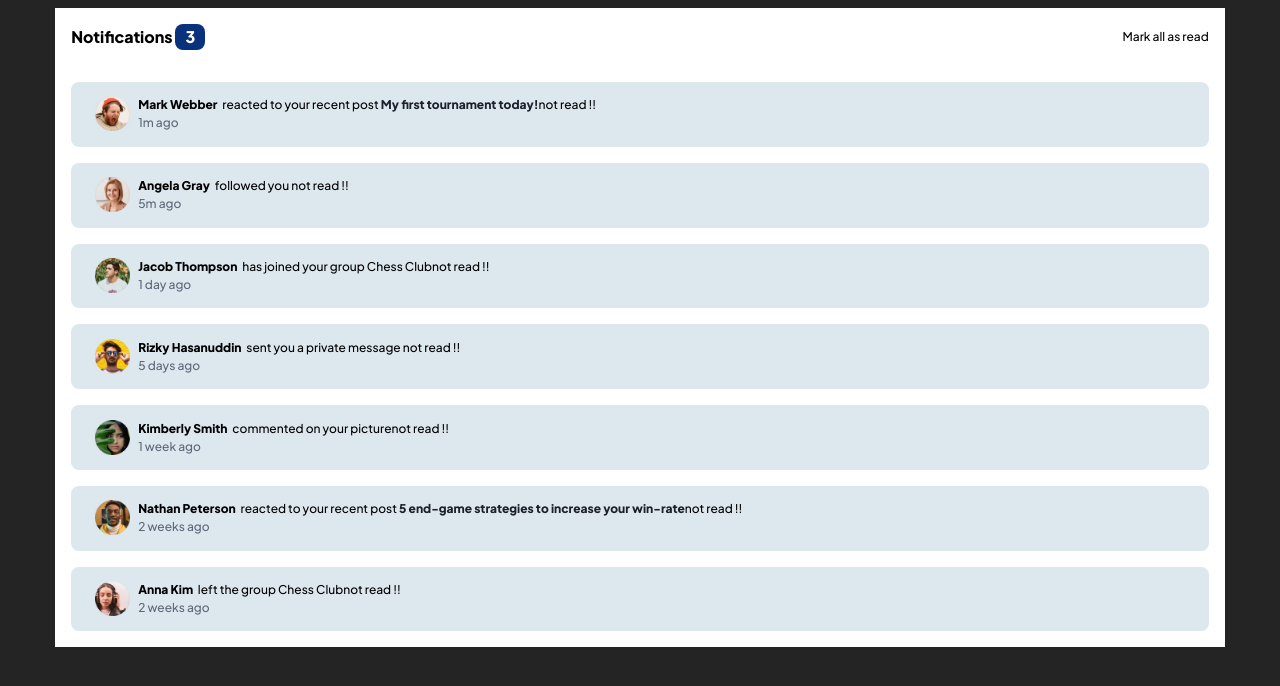
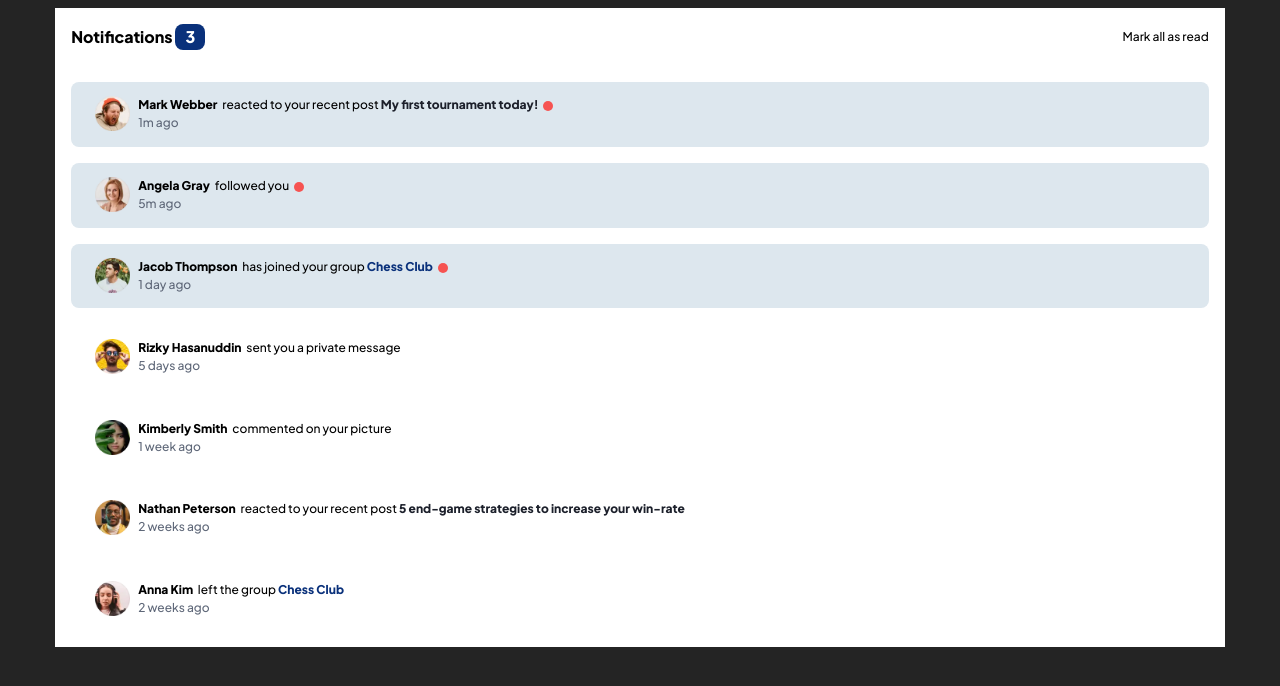
Before and after one commit to Robertron624/notifications-page, a React (Vite) app: page / in a window 1280 px wide. Shown: the top 686 px of the page. Built offline with nearby package versions, Linux system fonts and the light colour scheme.

Commit message:
mark all as read and styling read/unread finished

```diff
--- a/src/App.tsx
+++ b/src/App.tsx
@@ -11,27 +11,29 @@ import avatarNathanPeterson from "/avatar-nathan-peterson.webp";
 import avatarAnnaKim from "/avatar-anna-kim.webp";
 import { NotificationType } from "./typings";
 
-
 const notifications: NotificationType[] = [
     {
         sender: "Mark Webber",
         notificationType: "reaction",
         senderProfile: avatarMarkWeber,
         timeAgo: "1m ago",
-        actionReciever: "My first tournament today!"
+        actionReciever: "My first tournament today!",
+        read: false,
     },
     {
         sender: "Angela Gray",
         notificationType: "follow",
         senderProfile: avatarAngelaGray,
         timeAgo: "5m ago",
+        read: false,
     },
     {
         sender: "Jacob Thompson",
         notificationType: "joined",
         senderProfile: avatarJacobThompson,
         timeAgo: "1 day ago",
-        actionReciever: "Chess Club"
+        actionReciever: "Chess Club",
+        read: false,
     },
     {
         sender: "Rizky Hasanuddin",
@@ -39,14 +41,16 @@ const notifications: NotificationType[] = [
         senderProfile: avatarRizkiHasanuddin,
         timeAgo: "5 days ago",
         description: `Hello, thanks for setting up the Chess Club. I've been a member for a few weeks now and
-        I'm already having lots of fun and improving my game.`
+        I'm already having lots of fun and improving my game.`,
+        read: true,
     },
     {
         sender: "Kimberly Smith",
         notificationType: "comment",
         senderProfile: avatarKimberlySmith,
         timeAgo: "1 week ago",
-        actionReciever: "picture"
+        actionReciever: "picture",
+        read: true,
     },
     {
         sender: "Nathan Peterson",
@@ -54,29 +58,48 @@ const notifications: NotificationType[] = [
         senderProfile: avatarNathanPeterson,
         timeAgo: "2 weeks ago",
         actionReciever: "5 end-game strategies to increase your win-rate",
+        read: true,
     },
     {
         sender: "Anna Kim",
         notificationType: "left",
         senderProfile: avatarAnnaKim,
         timeAgo: "2 weeks ago",
-        actionReciever: "Chess Club"
+        actionReciever: "Chess Club",
+        read: true,
     },
 ];
 
 function App() {
-    const [count, setCount] = useState(0);
+    const [unreadNotifications, setUnreadNotifications] = useState(
+        notifications.filter((notification) => notification.read == false)
+            .length
+    );
+
+    const [myNotifications, setMyNotifications] = useState(notifications);
+
+    function markAllAsRead() {
+        const newNotificationsArray = myNotifications.map((notification) => {
+            return {
+                ...notification,
+                read: true,
+            };
+        });
+        setMyNotifications(newNotificationsArray);
+    }
 
     return (
         <div className="App">
             <div className="notifications-header">
                 <h1>
-                    Notifications <span>3</span>
+                    Notifications <span>{unreadNotifications}</span>
                 </h1>
-                <p className="mark-button">Mark all as read</p>
+                <p onClick={markAllAsRead} className="mark-button">
+                    Mark all as read
+                </p>
             </div>
             <div className="notifications-body">
-                {notifications.map((notification, i) => (
+                {myNotifications.map((notification, i) => (
                     <Notification
                         key={i}
                         timeAgo={notification.timeAgo}
@@ -84,6 +107,7 @@ function App() {
                         notificationType={notification.notificationType}
                         senderProfile={notification.senderProfile}
                         actionReciever={notification.actionReciever}
+                        read={notification.read}
                     />
                 ))}
             </div>
--- a/src/components/Notification.tsx
+++ b/src/components/Notification.tsx
@@ -18,20 +18,19 @@ const Notification = ({
     description,
     senderProfile,
     actionReciever,
+    read,
 }: NotificationType) => {
 
-    const [isNotificationRead, setIsNotificationRead] = useState(false)
-
     return (
-        <div className="notification-contaier">
+        <div className={`notification-container ${read ? 'read': 'not-read'}`}>
             <img
                 className="sender-profile"
                 src={senderProfile}
                 alt="sender profile pic"
             />
             <div className="notification-main--info">
-                <div className="">
-                    <p className={`post-description ${isNotificationRead ? 'read': 'not-read'}`}>
+                <div className="notification-text">
+                    <p className={`post-description`}>
                         <span className="sender-name">{sender}</span>
                         {`${notificationMessages[notificationType]}`}{" "}
                         {notificationType == "joined" ||
@@ -43,6 +42,7 @@ const Notification = ({
                             actionReciever
                         )}
                     </p>
+                    <span className={`not-read--icon ${read ? 'hidden' : 'visssible'}`}></span>
                 </div>
                 <span className="notification-timestamp">{timeAgo}</span>
             </div>
--- a/src/components/notification.css
+++ b/src/components/notification.css
@@ -1,6 +1,9 @@
-.notification-contaier{
+.notification-container{
     display: flex;
     gap: 0.5rem;
+
+    --orangish-red: hsl(1, 90%, 64%);
+    --strong-blue: hsl(219, 85%, 26%);
 
     --white: hsl(0, 0%, 100%);
     --very-light-grayish-blue: hsl(210, 60%, 98%);
@@ -10,9 +13,13 @@
     --dark-grayish-blue: hsl(219, 12%, 42%);
     --very-dark-blue: hsl(224, 21%, 14%);
 
-    background-color: var(--light-grayish-blue-2);
+
     border-radius: 8px;
     padding: 0.9rem 1.5rem;
+}
+
+.not-read {
+    background-color: var(--light-grayish-blue-2);
 }
 
 .sender-profile {
@@ -44,15 +51,35 @@
     color: var(--dark-grayish-blue);
 }
 
-/* .post-description{
-
-} */
+.post-description{
+    width: fit-content;
+}
 
 .post-description .post {
     font-weight: 600;
     color: var(--very-dark-blue);
 }
 
-.not-read::after {
-    content: "not read !!";
+.notification-text {
+    align-items: center;
+    display: flex;
 }
+
+.group {
+    color: var(--strong-blue);
+    font-weight: 700;
+}
+
+.not-read--icon {
+    height: 10px;
+    width: 10px;
+    border-radius: 30px;
+    background-color: var(--orangish-red);
+    margin-left: .3rem;
+    align-self: flex-start;
+    margin-top: .3rem;
+}
+
+.hidden {
+    display: none;
+}
--- a/src/typings.ts
+++ b/src/typings.ts
@@ -11,4 +11,5 @@ export type NotificationType = {
     description?: string;
     senderProfile?: string;
     actionReciever?: string;
+    read: boolean;
 };
```
